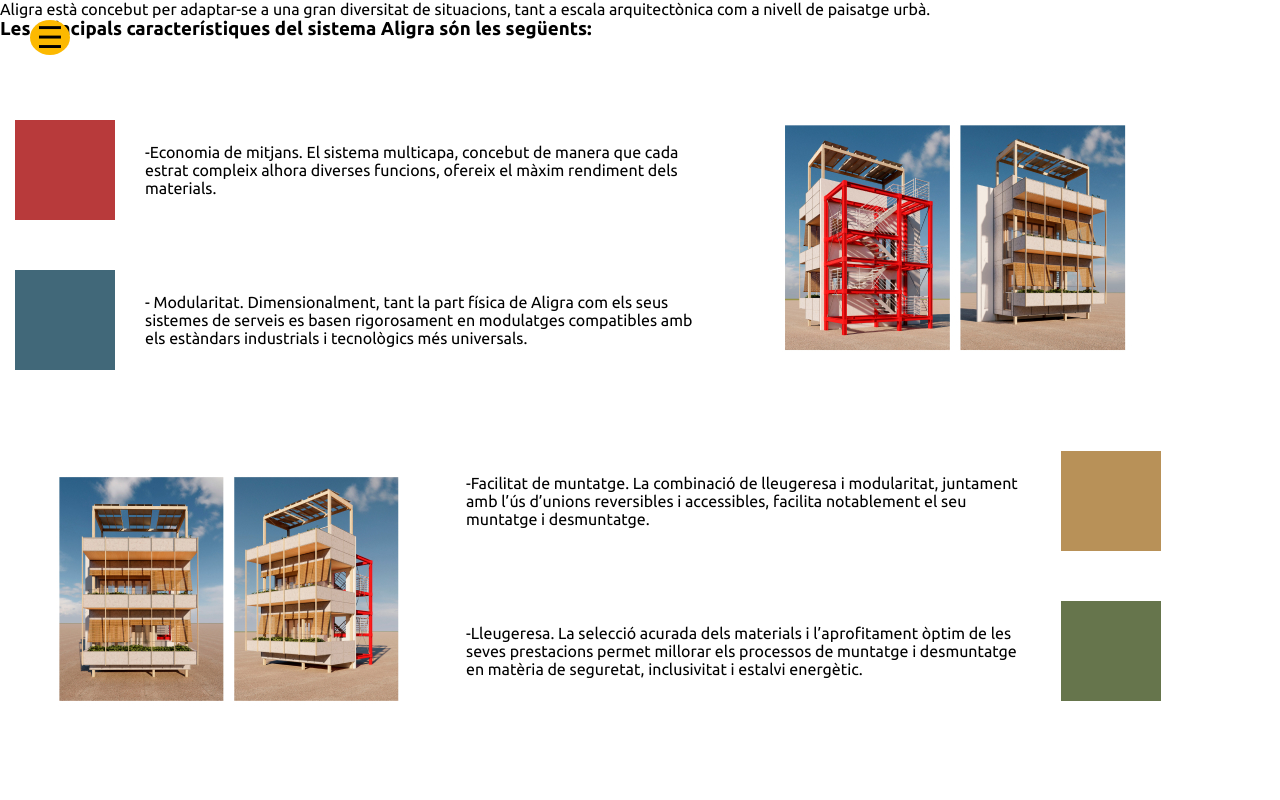
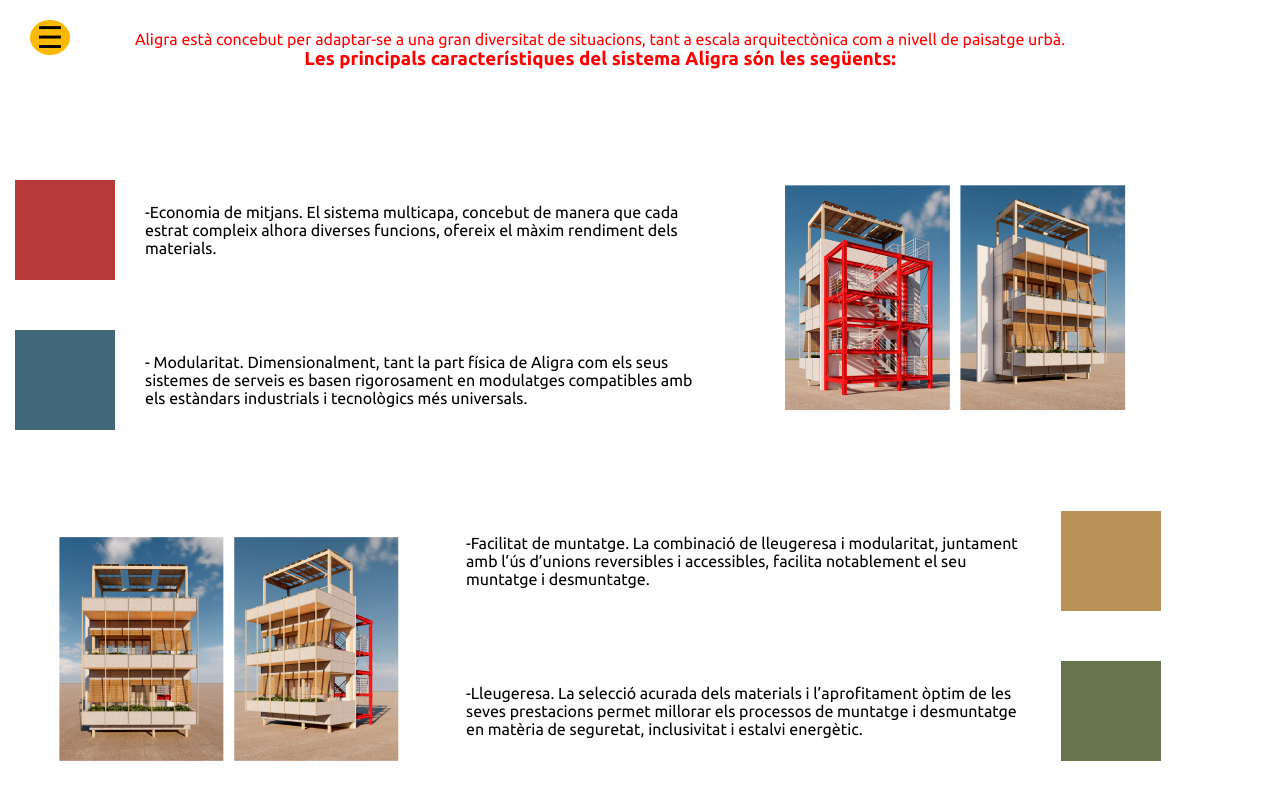
Before and after one commit to Manuraptor/amunt-p1-aligra, a SvelteKit app: page /caracteristiques in a window 1280 px wide. Shown: the top 800 px of the page. Built offline with nearby package versions, Linux system fonts and the light colour scheme.

Commit message:
caracteristiqueswork6

```diff
--- a/src/routes/caracteristiques/+page.svelte
+++ b/src/routes/caracteristiques/+page.svelte
@@ -15,13 +15,17 @@
 
 <section>
     <article>
-        <p> Aligra està concebut per adaptar-se a una gran diversitat de situacions,
-            tant a escala arquitectònica com a nivell de paisatge urbà.</p>
-        <h3>Les principals característiques del sistema Aligra són les següents:</h3>
+        <div>
+             Aligra està concebut per adaptar-se a una gran diversitat de situacions,
+                tant a escala arquitectònica com a nivell de paisatge urbà.</div>
+
+        <div>
+            <h3>Les principals característiques del sistema Aligra són les següents:</h3></div>
+
     </article>
-    <div class="contenedormediano">
-        <div class="contenedormediano2">
-            <div class="contenedormediano3">
+    <div class="contenedorgrupo">
+        <div class="contenedor2cuadrados">
+            <div class="cuadradoytexto">
                 <img class="square" src={Rectangle29}
                      alt="decoración cuadrado"/>
                 <div class="contenedortexto">
@@ -29,9 +33,10 @@
 
                     El sistema multicapa, concebut de manera que cada estrat
                     compleix alhora diverses funcions, ofereix el màxim rendiment
-                       dels materials.</div>
+                    dels materials.
                 </div>
-            <div class="contenedormediano3">
+            </div>
+            <div class="cuadradoytexto">
                 <img class="square" src={Rectangle27}
                      alt="decoración cuadrado"/>
                 <div class="contenedortexto">-
@@ -46,11 +51,11 @@
         <img src={Foto2} alt="foto"/>
     </div>
 
-    <div class="contenedormediano">
+    <div class="contenedorgrupo">
         <img src={Foto1}
              alt="foto"/>
-        <div class="contenedormediano2">
-            <div class="contenedormediano3">
+        <div class="contenedor2cuadrados">
+            <div class="cuadradoytexto">
 
                 <div class="contenedortexto">
                     -Facilitat de muntatge.
@@ -62,7 +67,7 @@
                 <img class="square" src={Rectangle18}
                      alt="decoración cuadrado"/>
             </div>
-            <div class="contenedormediano3">
+            <div class="cuadradoytexto">
                 <div class="contenedortexto">
                     -Lleugeresa.
 
@@ -76,9 +81,9 @@
             </div>
         </div>
     </div>
-    <div class="contenedormediano">
-        <div class="contenedormediano2">
-            <div class="contenedormediano3">
+    <div class="contenedorgrupo">
+        <div class="contenedor2cuadrados">
+            <div class="cuadradoytexto">
                 <img class="square" src={Rectangle14}
                      alt="decoración cuadrado"/>
                 <div class="contenedortexto">
@@ -91,7 +96,7 @@
 
 
             </div>
-            <div class="contenedormediano3">
+            <div class="cuadradoytexto">
                 <img class="square" src={Rectangle15}
                      alt="decoración cuadrado"/>
                 <div class="contenedortexto">
@@ -111,13 +116,23 @@
 
 <style>
 
+    article {
+        display: flex;
+        width: 100%;
+        height: 100px;
+        color: red;
+        justify-content: center;
+        align-items: center;
+        flex-direction: column;
+    }
+
     section {
 
-        width:1200px;
+        width: 1200px;
         height: 1400px;
     }
 
-        .contenedortexto{
+    .contenedortexto {
 
         height: 100px;
         width: 565px;
@@ -125,25 +140,30 @@
         align-items: center;
 
     }
-    .contenedormediano {
+
+    .contenedorgrupo {
         display: flex;
         flex-direction: row;
         margin-top: 80px;
     }
 
-    .contenedormediano2 {
+    .contenedor2cuadrados {
         display: flex;
         flex-direction: column;
         gap: 50px;
     }
 
-    .contenedormediano3 {
+    .cuadradoytexto {
         display: flex;
         flex-direction: row;
         justify-content: space-around;
         align-items: center;
         height: 100px;
-        width:725px;
+        width: 725px;
+    }
+
+    p{
+        font-size: 32px;
 
     }
 
```
Lines whose indentation alone changed are shown as unchanged.
